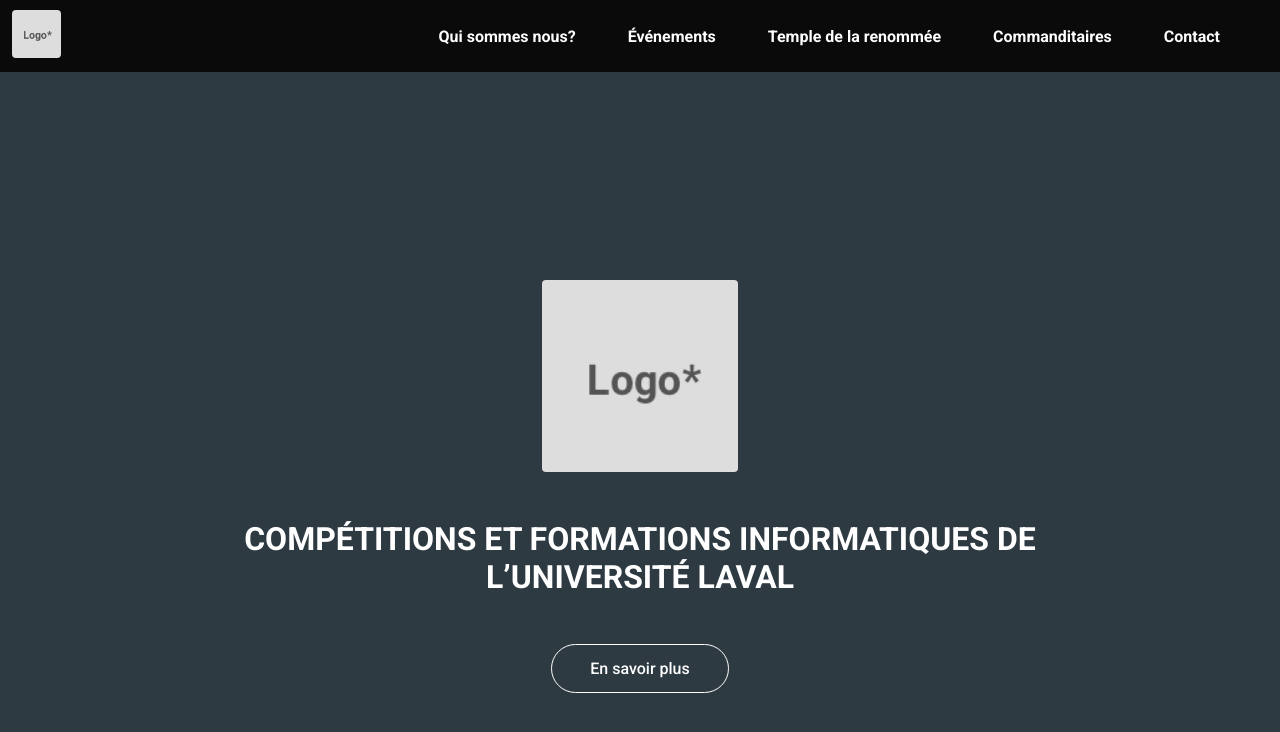
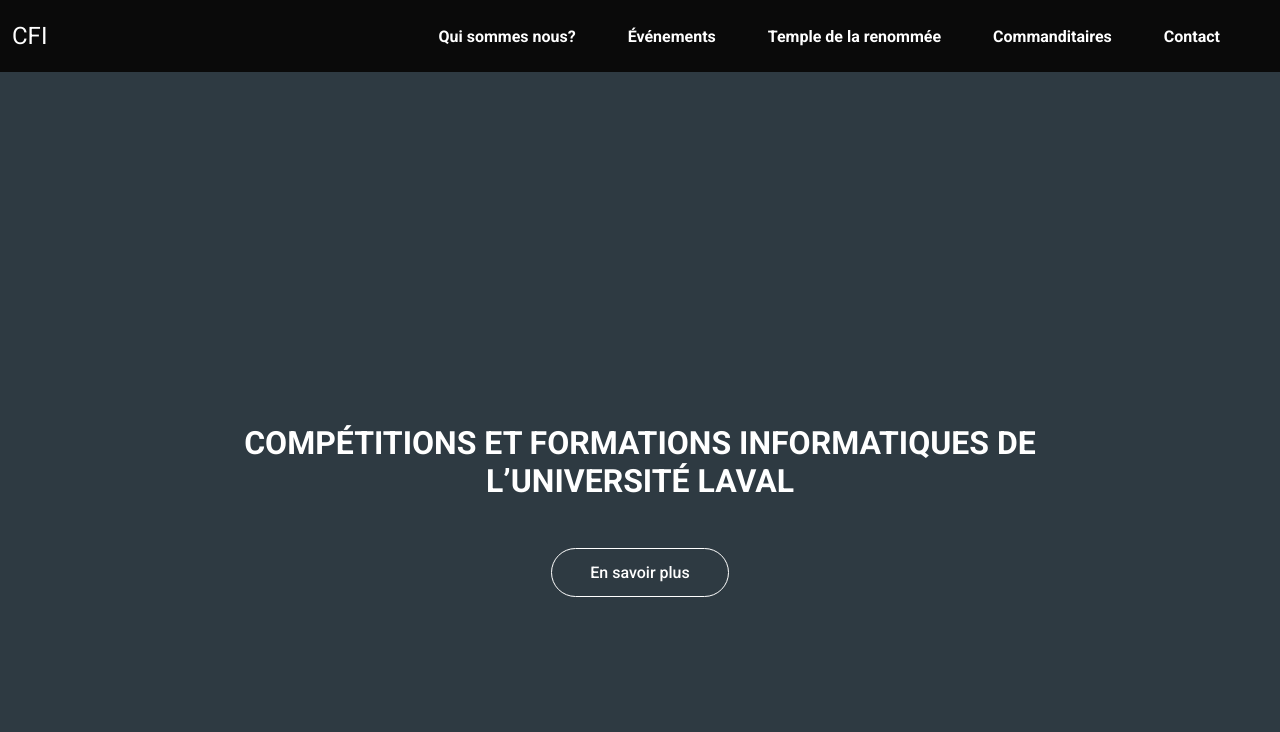
Before and after one commit to CFI-UL/cfi-ul.github.io, a Jekyll site: the page built from index.md, in a window 1280 px wide and 900 px high. Shown: the top 732 px of the window. Built offline with Jekyll 4.4.1, drawn with Linux system fonts in a browser that asks for light colours.

Commit message:
Remove dummy logo for presentation.

```diff
--- a/_includes/header.html
+++ b/_includes/header.html
@@ -2,9 +2,12 @@
   <div class="container container_large site-header__content">
     {% assign default_paths = site.pages | map: "path" %}
     {% assign page_paths = site.header_pages | default: default_paths %}
-    <a href="#">
+    <a class="site-header__title" href="#">
+      CFI
+    </a>
+    <!-- <a href="#">
       <img class="logo site-header__logo" src="assets/images/logo.png" alt="{{ site.title_short | escape }}">
-    </a>
+    </a> -->
     <div class="site-header__links">
       <a href="#about">Qui sommes nous?</a>
       <a href="#events">Événements</a>
--- a/_layouts/home.html
+++ b/_layouts/home.html
@@ -3,7 +3,7 @@
 ---
 <div class="section-hero section section_dark section_full-view-port">
   <div class="section-hero__content container container_medium">
-    <img class="section-hero__logo logo" src="assets/images/logo.png">
+    <!-- <img class="section-hero__logo logo" src="assets/images/logo.png"> -->
     <h1 class="section-hero__title">
       Compétitions et formations informatiques de l’université laval
     </h1>
--- a/_sass/theme.scss
+++ b/_sass/theme.scss
@@ -101,6 +101,13 @@
     align-items: center;
     justify-content: space-between;
     height: 100%;
+  }
+
+  &__title {
+    display: block;
+    color: $white;
+    text-decoration: none;
+    font-size: 24px;
   }
 
   &__links {
```
